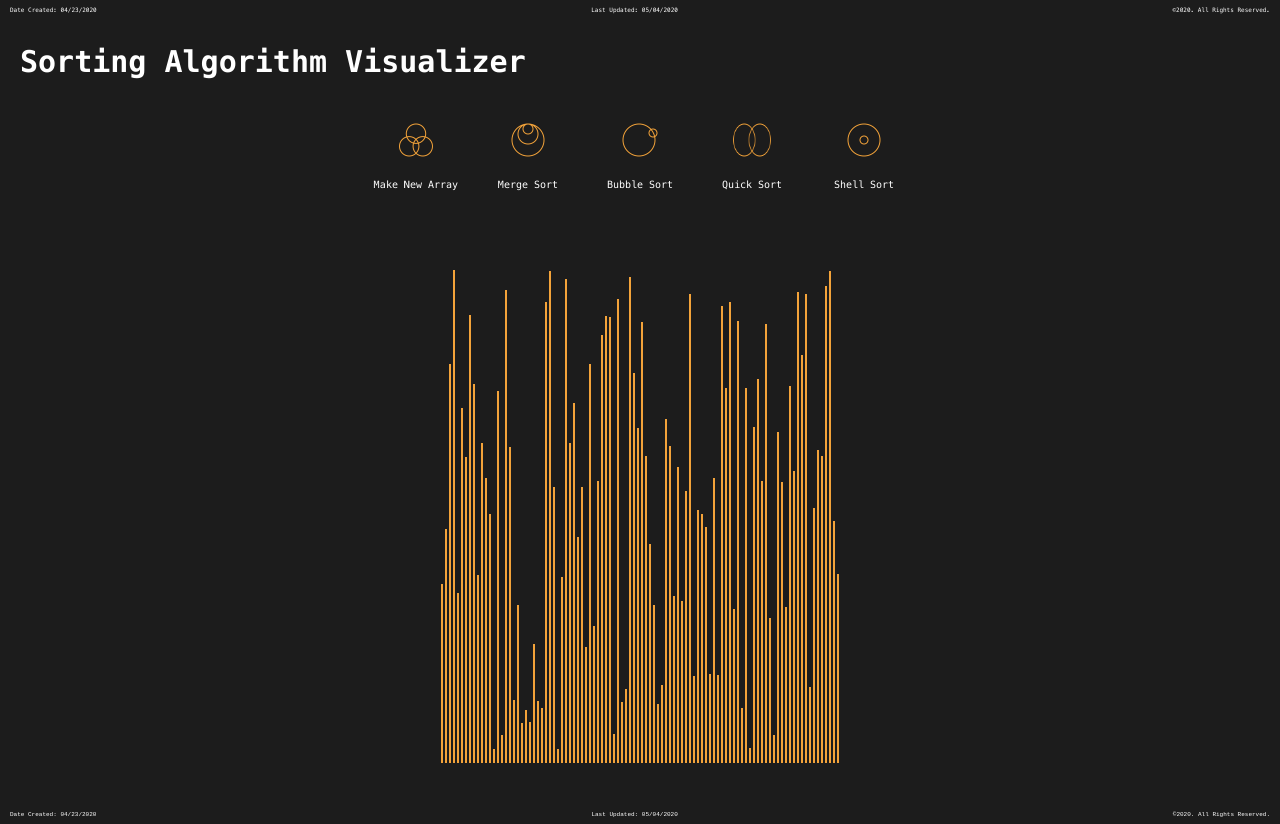
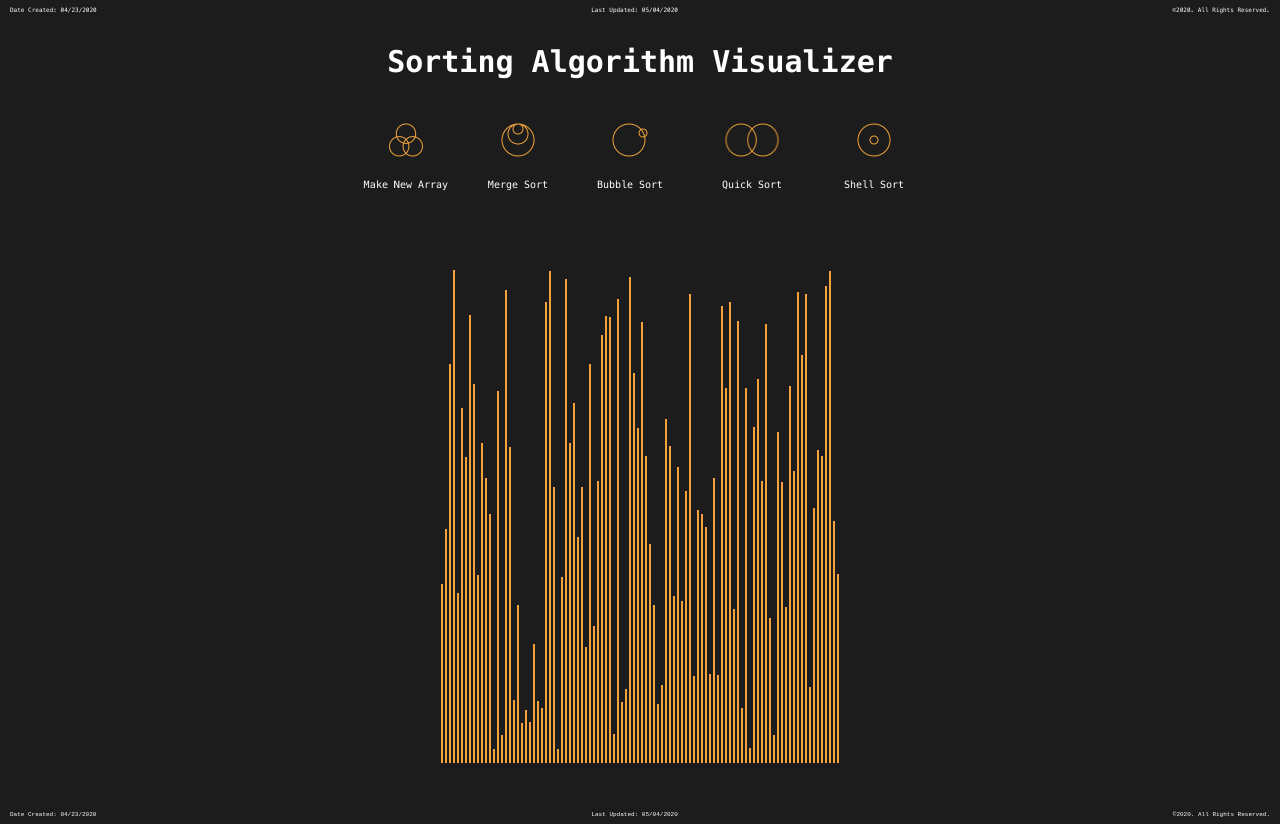
Before and after one commit to liamliam2020/sorting-visualizer, a React (Create React App) app: page / in a window 1280 px wide. Built offline with nearby package versions, Linux system fonts and the light colour scheme.

Commit message:
fixed spacing

```diff
--- a/src/SortingVisualizer/SortingVisualizer.css
+++ b/src/SortingVisualizer/SortingVisualizer.css
@@ -103,7 +103,7 @@ body {
   font-family: menlo;
   font-style: regular;
   text-align: left;
-  padding-left: 20px;
+  text-align: center;
 }
 
 footer {
--- a/src/SortingVisualizer/SortingVisualizer.jsx
+++ b/src/SortingVisualizer/SortingVisualizer.jsx
@@ -198,7 +198,7 @@ export default class SortingVisualizer extends React.Component {
                   <img
                     src={require("../icons/Icon_QuickSort.png")}
                     height="50"
-                    width="50"
+                    width="70"
                     alt="QuickSort"
                   />
                 </button>
```
